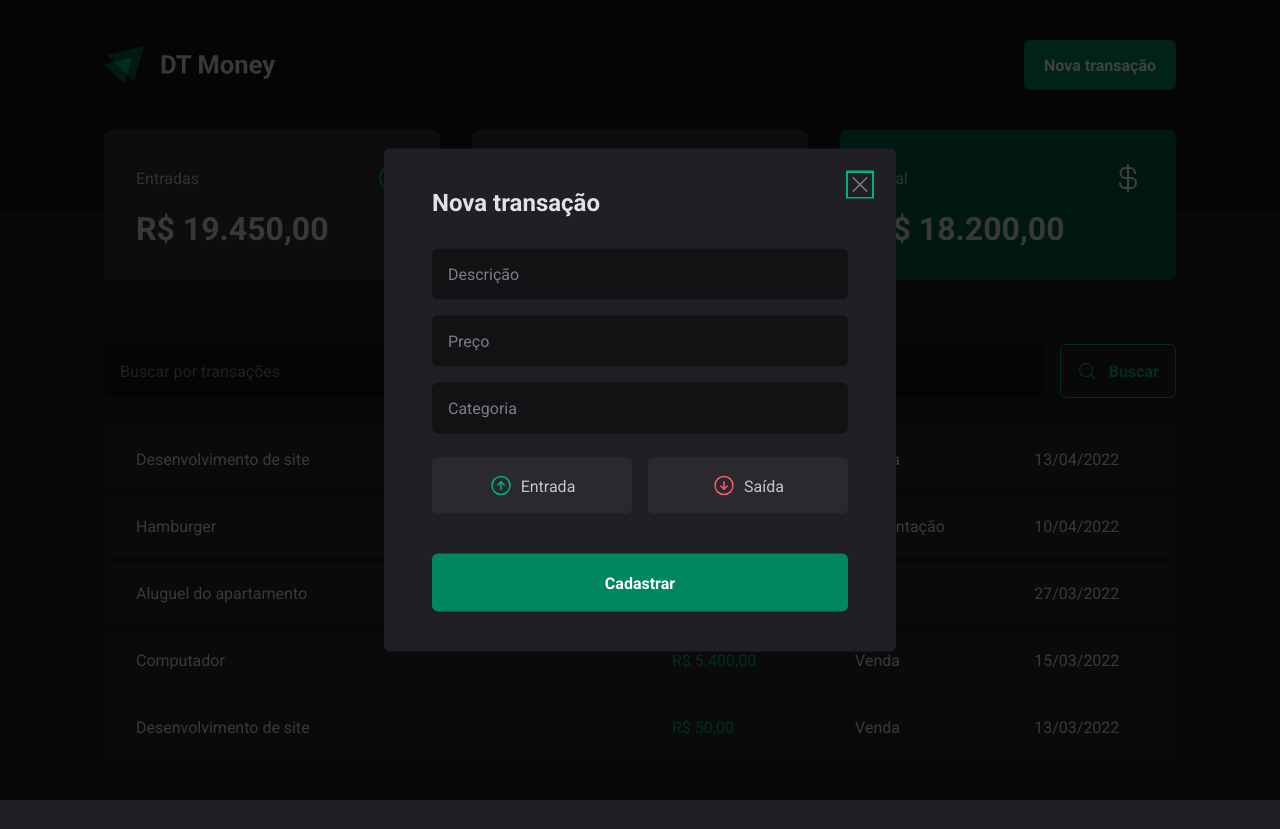
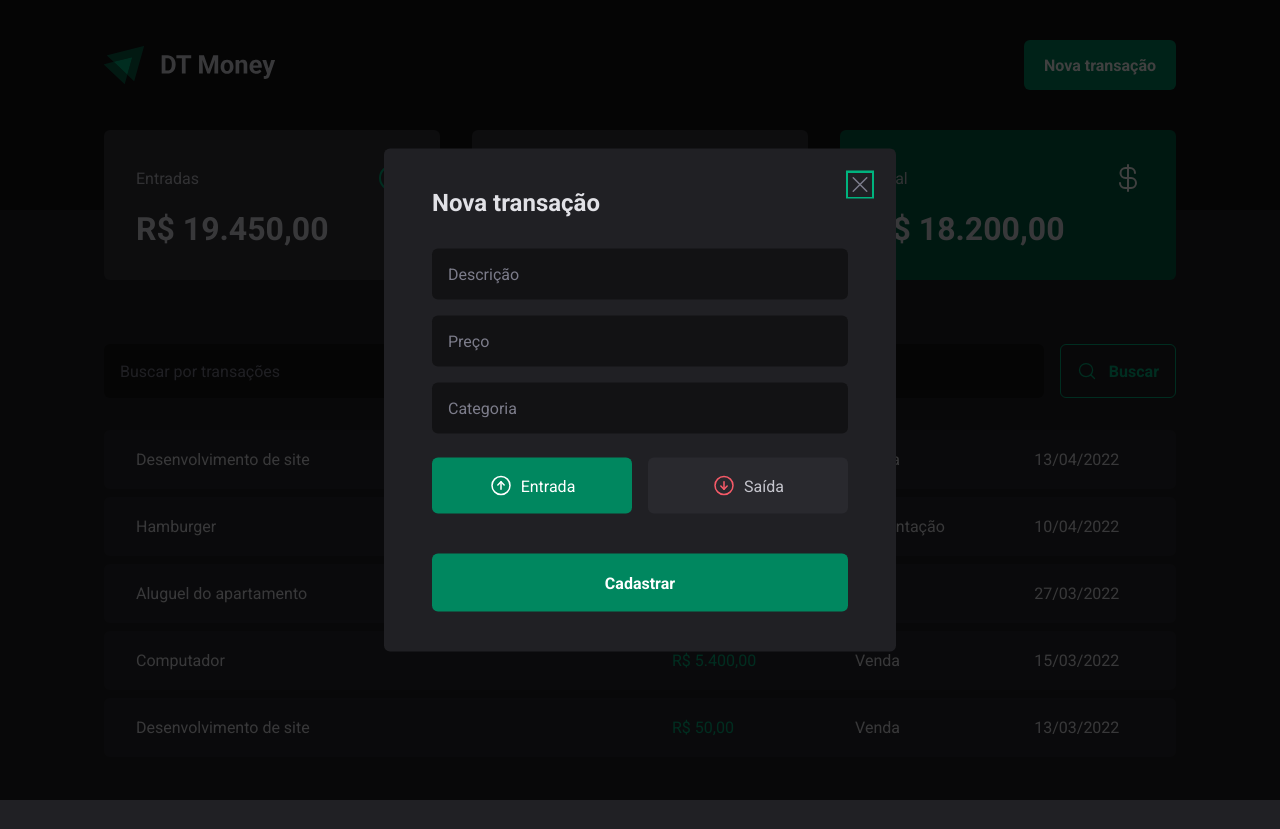
Before and after one commit to PabloXT14/DT-Money, a React (Vite) app: page / in a window 1280 px wide. Both pictures are taken after a click on the button "Nova transação". Built offline with nearby package versions, Linux system fonts and the light colour scheme; data requests are answered from the project's data file.

Commit message:
feat: create controlled componente with React Hook Form

```diff
--- a/src/components/NewTransactionModal/index.tsx
+++ b/src/components/NewTransactionModal/index.tsx
@@ -2,7 +2,7 @@ import * as Dialog from '@radix-ui/react-dialog'
 import { ArrowCircleDown, ArrowCircleUp, X } from 'phosphor-react'
 import { CloseButton, Content, Overlay, TransactionType, TransactionTypeButton } from './styles'
 import * as zod from 'zod'
-import { useForm } from 'react-hook-form'
+import { Controller, useForm } from 'react-hook-form'
 import { zodResolver } from '@hookform/resolvers/zod'
 
 // ESQUEMA DE VALIDAÇÃO
@@ -10,7 +10,7 @@ const newTransactionFormSchema = zod.object({
   description: zod.string(),
   price: zod.number(),
   category: zod.string(),
-  // type: zod.enum(['income', 'outcome']), // depois vamos fazer a validação desse campo
+  type: zod.enum(['income', 'outcome']), // depois vamos fazer a validação desse campo
 });
 
 // TIPAGEM DOS DADOS DO FORMULÁRIO
@@ -18,11 +18,15 @@ type NewTransactionModalInputs = zod.infer<typeof newTransactionFormSchema>;
 
 export function NewTransactionModal() {
   const {
+    control,
     register,
     handleSubmit,
     formState: { isSubmitting }
   } = useForm<NewTransactionModalInputs>({
     resolver: zodResolver(newTransactionFormSchema),
+    defaultValues: {// valores padrão
+      type: 'income'
+    }
   });
 
   async function handleCreateNewTransaction(data: NewTransactionModalInputs) {
@@ -60,7 +64,15 @@ export function NewTransactionModal() {
             {...register('category')}
           />
 
-          <TransactionType>
+          <Controller // componente controlled do React Hook Form
+            control={control}
+            name="type"// referencia a qual valor do formulário do esquema de validação
+
+            // rendiza o componente e recebe com parâmetro dados do field, fieldState e formState
+            render={({ field }) => {
+              return (
+                // field.onChange: altera para outro valor possível o input
+                <TransactionType onValueChange={field.onChange} value={field.value}>
                   <TransactionTypeButton variant="income" value="income">
                     <ArrowCircleUp size={24} />
                     Entrada
@@ -70,6 +82,9 @@ export function NewTransactionModal() {
                     Saída
                   </TransactionTypeButton>
                 </TransactionType>
+              )
+            }}
+          />
 
           <button type="submit" disabled={isSubmitting}>
             Cadastrar
```
Lines whose indentation alone changed are shown as unchanged.
